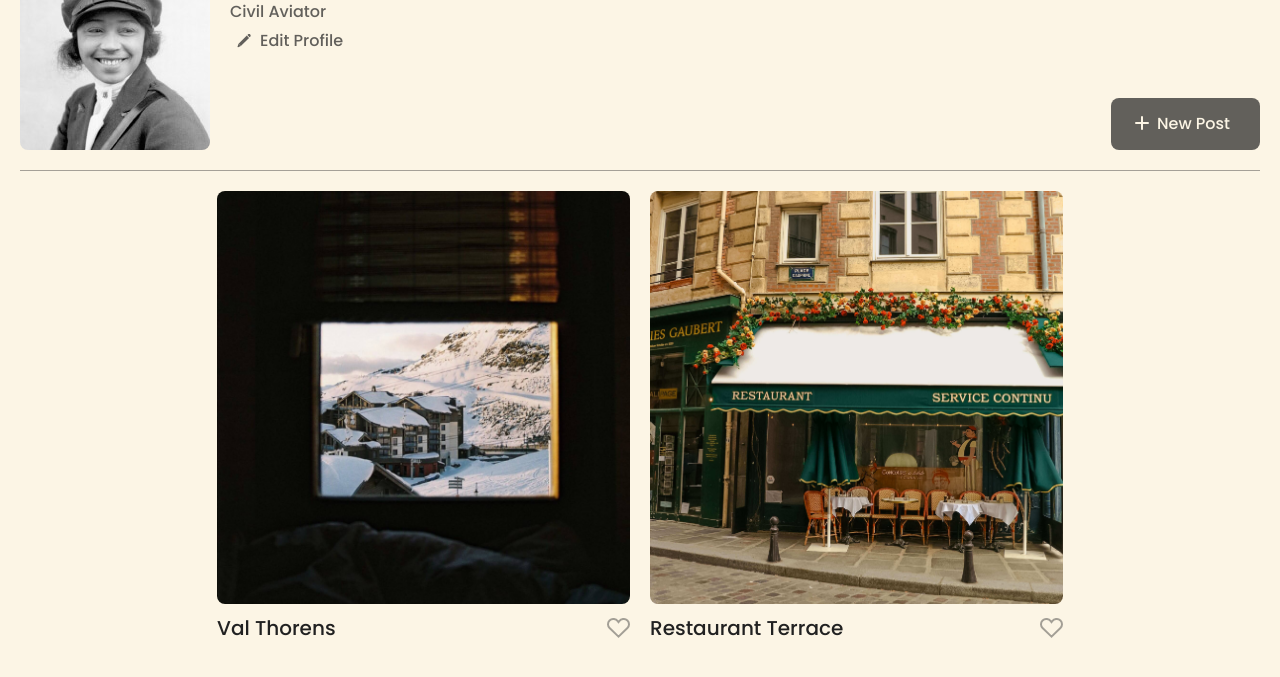
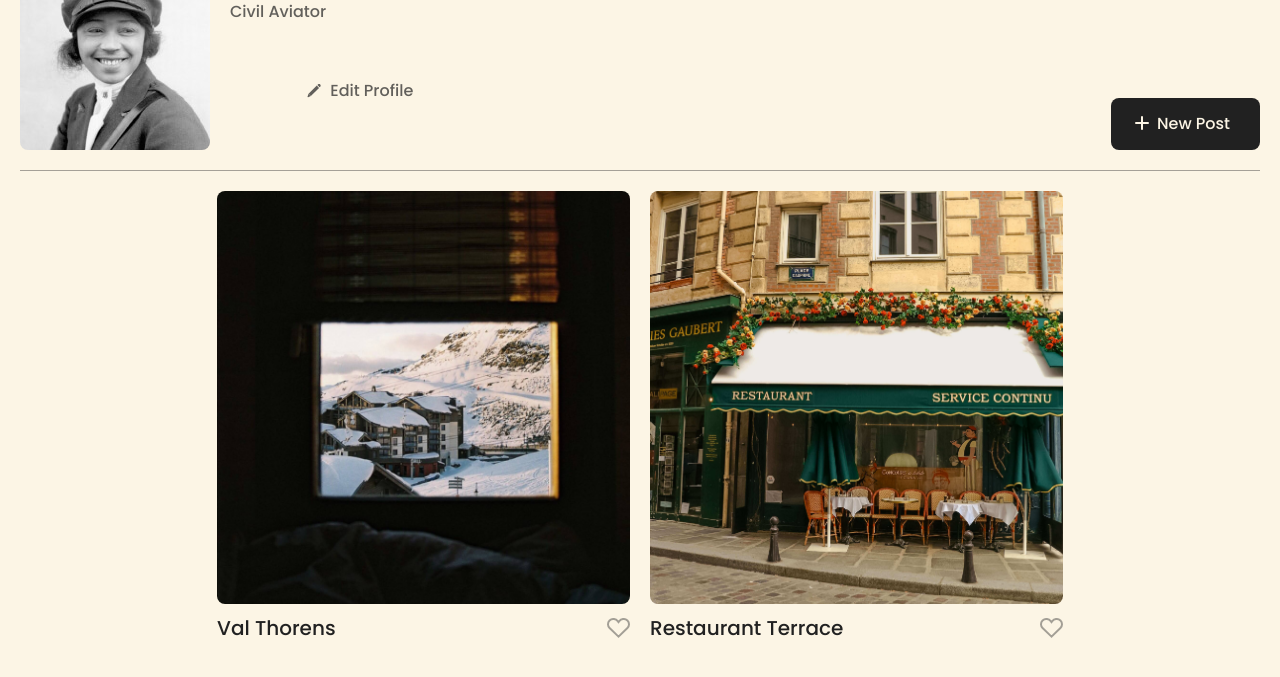
Before and after one commit to francescacaresse/se_project_spots, a plain HTML site: page index.html in a window 1280 px wide. Shown: the part 120-797 px from the top of the page. Drawn offline with Linux system fonts and the light colour scheme.

Commit message:
profile btn fixed

```diff
--- a/blocks/profile.css
+++ b/blocks/profile.css
@@ -49,7 +49,7 @@
   display: flex;
   justify-content: start;
   gap: 8px;
-  margin: 0;
+  margin: auto;
   font-weight: 500;
   font-size: 16px;
   line-height: 1;
@@ -75,7 +75,7 @@
   width: 149px;
   border: none;
   border-radius: 8px;
-  background-color: rgba(33, 33, 33, 0.7);
+  background-color: #212121;
   color: #fcf5e5;
   font-size: 16px;
   line-height: 1;
```
